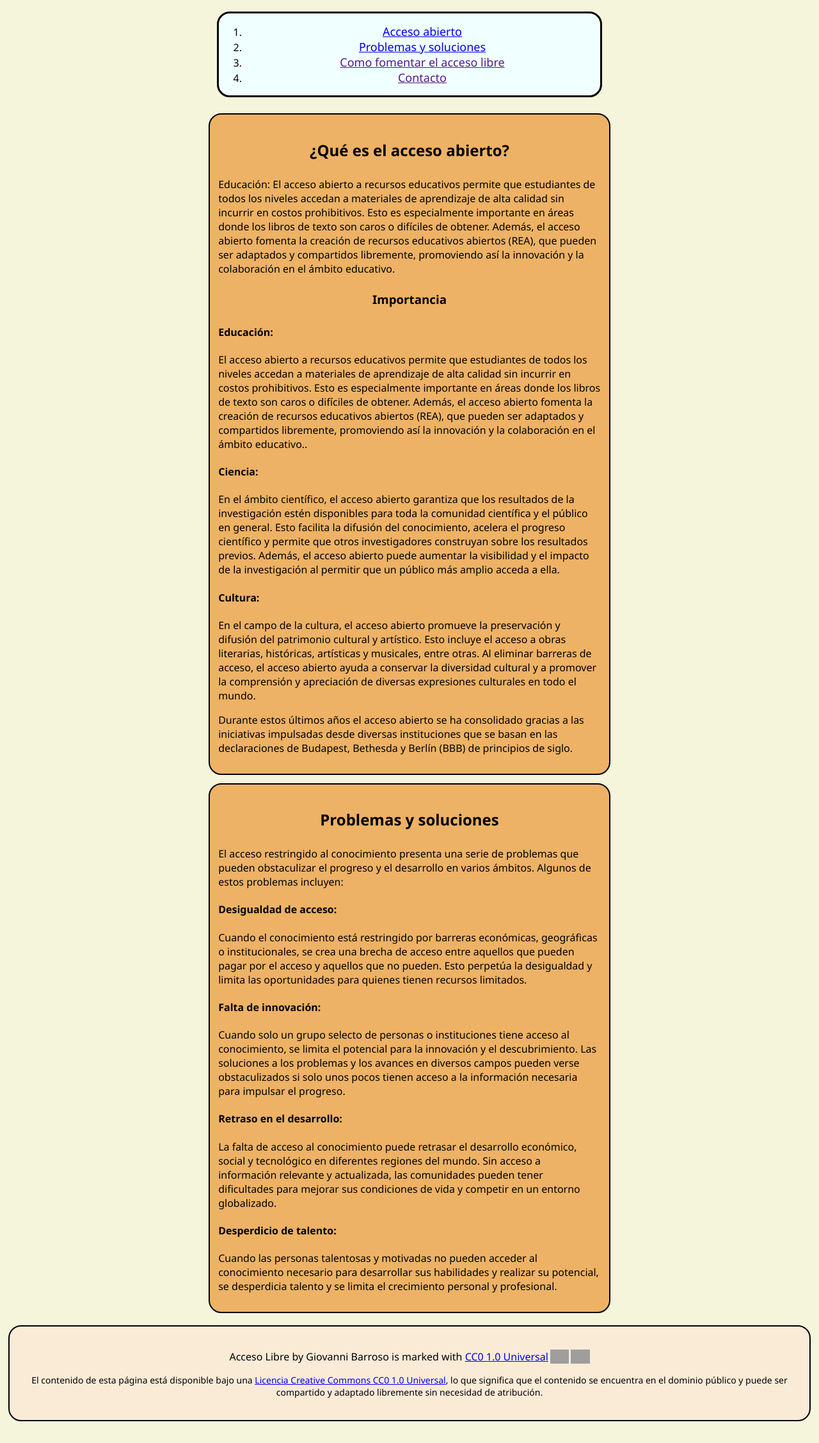
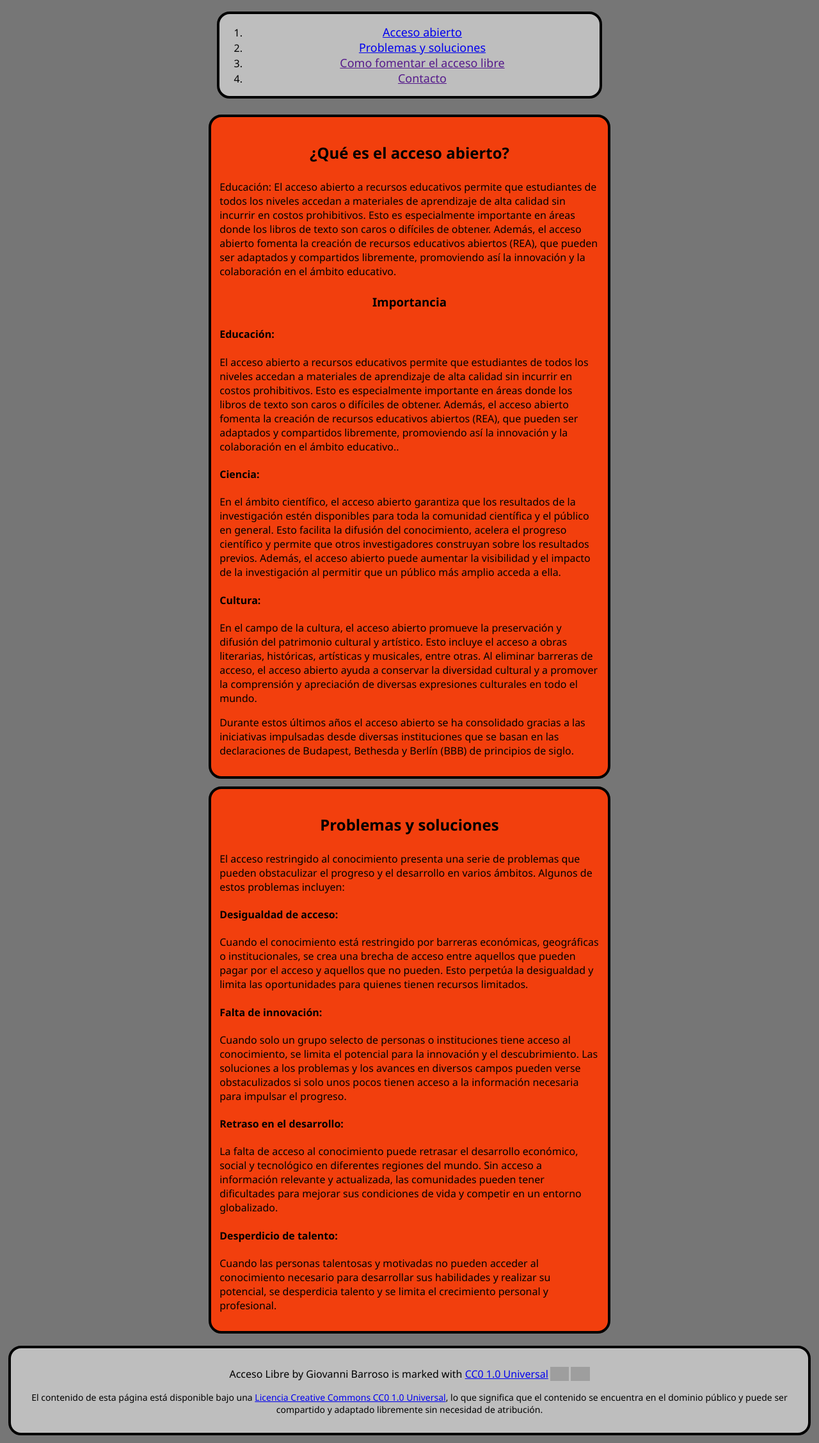
Before and after one commit to GiovanniBarroso/CC-Acceso-abierto, a plain HTML site: page index.html in a window 1280 px wide. Shown: the part 186-2441 px from the top of the page at 64% size. Before the commit the page ends 2420 px from the top, so only its background shows below. Drawn offline with Linux system fonts and the light colour scheme; grey boxes are pictures that could not be loaded.

Commit message:
Cambio diseño

```diff
--- a/css/Style.css
+++ b/css/Style.css
@@ -1,6 +1,6 @@
 body {
     margin: 0%;
-    background-color: beige;
+    background-color: rgb(118, 118, 118);
     font-family: 'Segoe UI', Tahoma, Geneva, Verdana, sans-serif;
 }
 
@@ -22,7 +22,7 @@ header {
     grid-template-columns: auto 1fr;
     align-items: center;
     text-align: center;
-    background-color: aliceblue;
+    background-color: rgb(242, 63, 13);
     border-radius: 20px;
     padding: 1%;
     border: 5px solid black;
@@ -36,12 +36,12 @@ header img {
 }
 
 nav {
-    border: 3px solid black;
+    border: 4px solid black;
     justify-content: center;
     grid-area: nav;
     margin: 3%;
     border-radius: 20px;
-    background-color: azure;
+    background-color: rgb(190, 190, 190);
 }
 
 nav a {
@@ -51,21 +51,21 @@ nav a {
 
 #sec1 {
     margin: 1%;
-    border: 2px solid black;
+    border: 4px solid black;
     border-radius: 20px;
     margin-top: 1%;
     grid-area: sec1;
-    background-color: rgb(237, 178, 101);
+    background-color: rgb(242, 63, 13);
     padding: 2%;
 }
 
 #sec2 {
     margin: 1%;
-    border: 2px solid black;
+    border: 4px solid black;
     border-radius: 20px;
     margin-top: 1%;
     grid-area: sec2;
-    background-color: rgb(237, 178, 101);
+    background-color: rgb(242, 63, 13);
     padding: 2%;
 }
 
@@ -76,14 +76,13 @@ h3 {
 }
 
 footer {
-    border: 2px solid black;
+    border: 4px solid black;
     border-radius: 20px;
     margin: 1%;
     grid-area: footer;
-    margin-top: 1%;
-    background-color: antiquewhite;
+    background-color: rgb(190, 190, 190);
     text-align: center;
-    padding: 20px;
+    padding: 1%;
 }
 
 #license-explanation {
```
